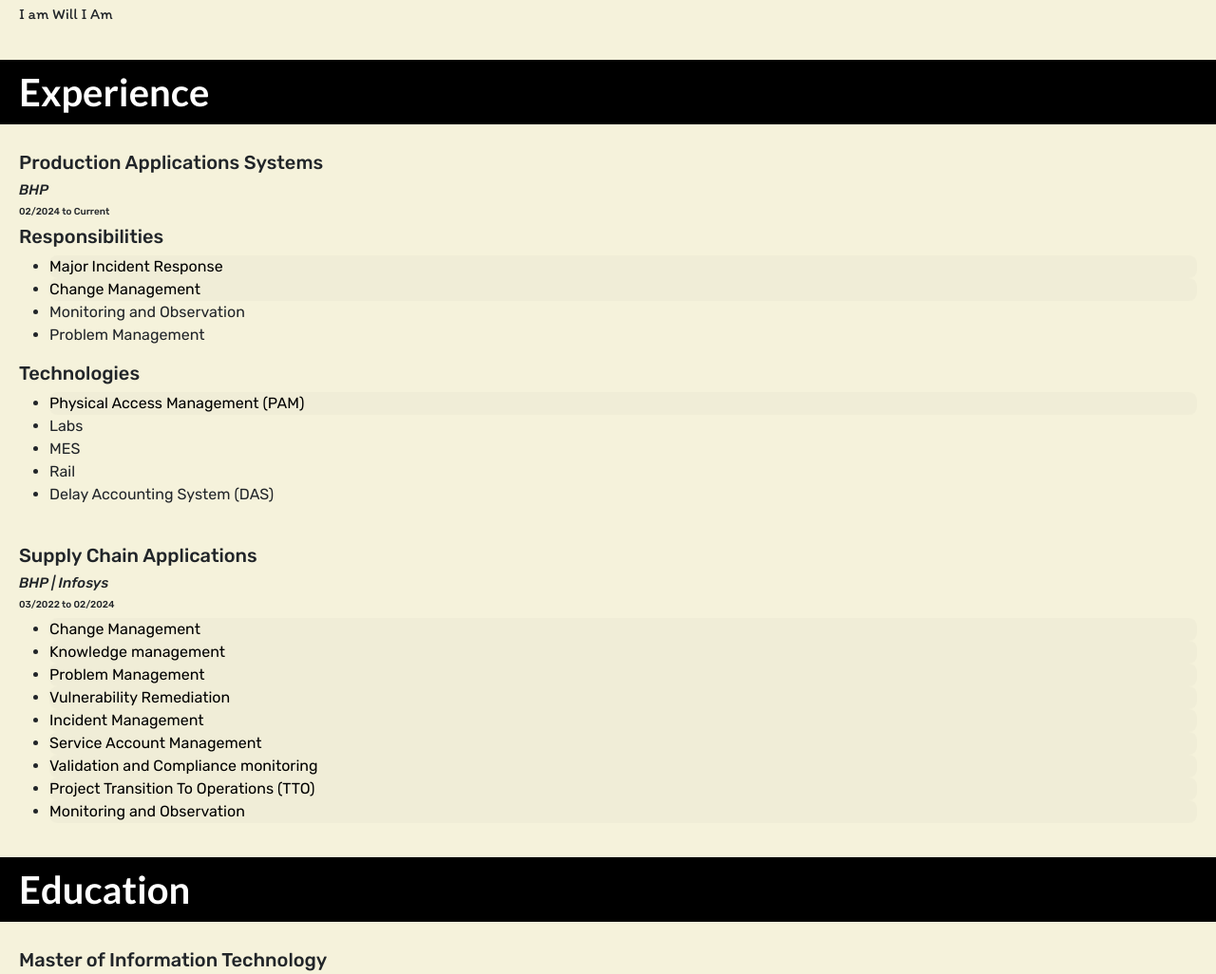
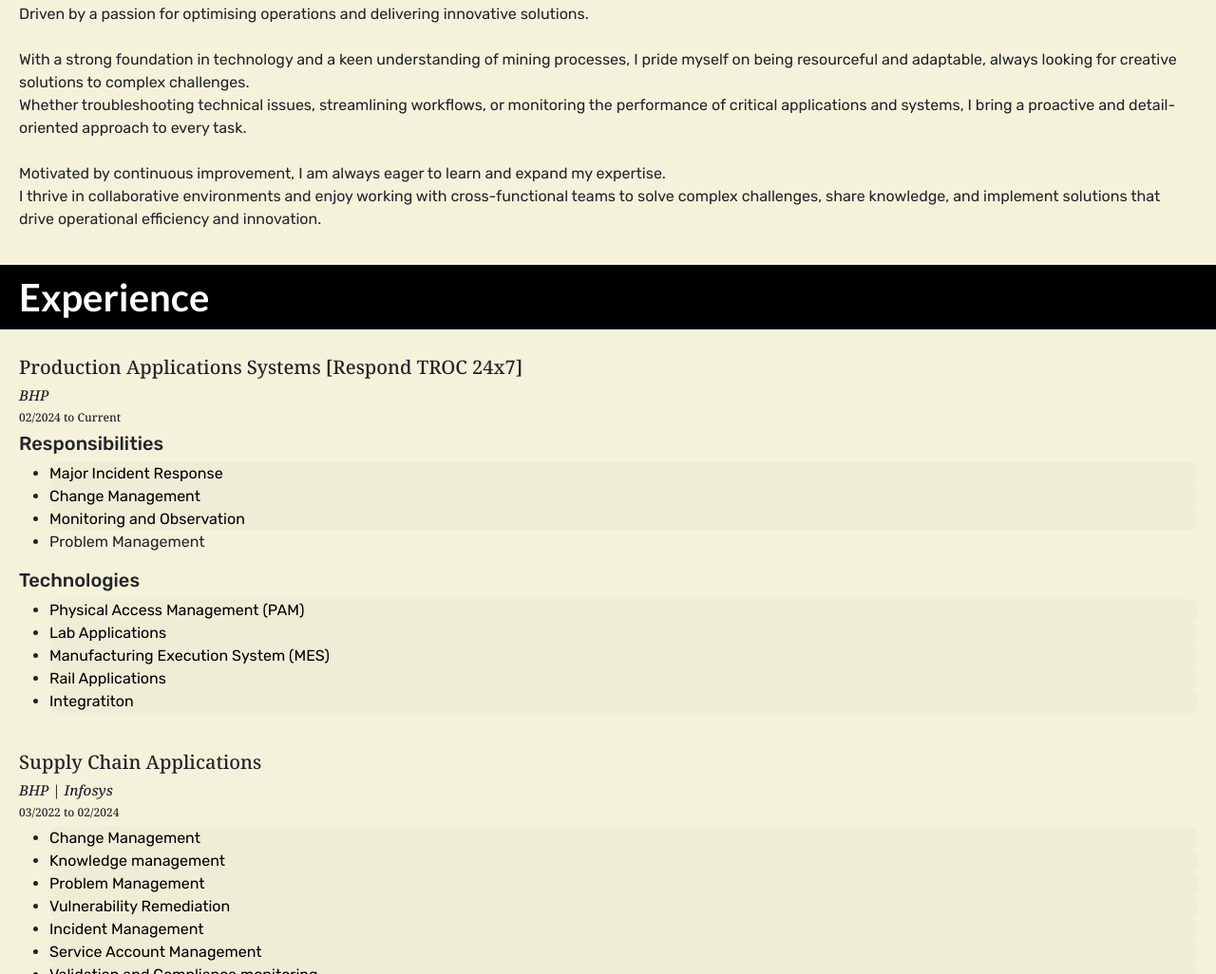
Before and after one commit to spaghettipanda/Website, a plain HTML site: page index.html in a window 1280 px wide. Shown: the part 383-1409 px from the top of the page at 95% size. Drawn offline with nearby package versions, Linux system fonts and the light colour scheme.

Commit message:
Additonal details, cleaned up css navbar styling

```diff
--- a/index.html
+++ b/index.html
@@ -23,10 +23,9 @@
 
     <link rel="preconnect" href="https://fonts.gstatic.com" crossorigin>
 
-    <!-- Importing "Itim", Rubik Wet Paint, and Rubik Fonts -->
-    <link
-        href="https://fonts.googleapis.com/css2?family=Itim&family=Lato:ital,wght@0,100;0,300;0,400;0,700;0,900;1,100;1,300;1,400;1,700;1,900&family=Rubik:ital,wght@0,300..900;1,300..900&display=swap"
-        rel="stylesheet">
+    <!-- Importing "Noto Serif", Rubik Wet Paint, and Rubik Fonts -->
+    <link href="https://fonts.googleapis.com/css2?family=Lato:ital,wght@0,100;0,300;0,400;0,700;0,900;1,100;1,300;1,400;1,700;1,900&family=Noto+Serif:ital,wght@0,100..900;1,100..900&family=Rubik:ital,wght@0,300..900;1,300..900&display=swap" rel="stylesheet">
+
 
     <!-- CSS Style Sheet (if -->
     <link rel="stylesheet" href="standard-style.css" />
@@ -75,14 +74,20 @@
         <div id="About Me">
             <h1>About Me</h1>
             <div class="details">
-                <p>I am Will I Am</p>
+                <p>Driven by a passion for optimising operations and delivering innovative solutions.
+                    <br><br>
+                    With a strong foundation in technology and a keen understanding of mining processes, I pride myself on being resourceful and adaptable, always looking for creative solutions to complex challenges.<br>
+                    Whether troubleshooting technical issues, streamlining workflows, or monitoring the performance of critical applications and systems, I bring a proactive and detail-oriented approach to every task.
+                    <br><br>
+                    Motivated by continuous improvement, I am always eager to learn and expand my expertise.<br>
+                    I thrive in collaborative environments and enjoy working with cross-functional teams to solve complex challenges, share knowledge, and implement solutions that drive operational efficiency and innovation.</p>
             </div>
         </div>
 
         <div id="Experience">
             <h1>Experience</h1>
             <div class="details">
-                <h2>Production Applications Systems</h2>
+                <h2>Production Applications Systems [Respond TROC 24x7]</h2>
                 <h3>BHP</h3>
                 <h4>02/2024 to Current</h4>
                 <h5>Responsibilities</h5>
@@ -114,7 +119,17 @@
                             </ul>
                         </div>
                     </li>
-                    <li>Monitoring and Observation</li>
+                    <li>
+                        <button class="collapsible">Monitoring and Observation</button>
+                        <div class="content-expand">
+                            <ul>
+                                <li>TROC HMI</li>
+                                <li>Splunk</li>
+                                <li>PI Vision</li>
+                                <li>Application Logs</li>
+                            </ul>
+                        </div>
+                    </li>
                     <li>Problem Management</li>
                 </ul>
 
@@ -145,10 +160,74 @@
                             </ul>
                         </div>
                     </li>
-                    <li>Labs</li>
-                    <li>MES</li>
-                    <li>Rail</li>
-                    <li>Delay Accounting System (DAS)</li>
+                    <li>
+                        <button class="collapsible">Lab Applications</button>
+                        <div class="content-expand">
+                            <ul>
+                                <li>CCLAS
+                                    <ul>
+                                        <li>Laboratory Information Management System (LIMS)</li>
+                                    </ul>
+                                </li>
+                                <li>SampleManager</li>
+                                <li>PrepMaster</li>
+                                <li>X-Ray Fluorescence (XRF)</li>
+                                <li>Thermogravimetric Analyzer (TGA)</li>
+                            </ul>
+                        </div>
+                    </li>
+                    <li>
+                        <button class="collapsible">Manufacturing Execution System (MES)</button>
+                        <div class="content-expand">
+                            <ul>
+                                <li>Materials Tracker (MT)
+                                    <ul>
+                                        <li>Materials Tracker Mines (MTM)</li>
+                                        <li>Materials Tracker Port (MTP)</li>
+                                    </ul>
+                                </li>
+
+                                <li>AVEVA Production Management
+                                    <ul>
+                                        <li>Production Accounting/Delay Accounting(DAS)</li>
+                                        <li>PI Hisorian (OSI PI)</li>
+                                        <li>SCADA</li>
+                                        <li>PI Vision</li>
+                                    </ul>
+                                </li>
+
+
+                            </ul>
+                        </div>
+                    </li>
+                    <li>
+                        <button class="collapsible">Rail Applications</button>
+                        <div class="content-expand">
+                            <ul>
+                                <li>Rail Historian (RH)
+                                    <ul>
+                                        <li>Rake Management</li>
+                                        <li>Database Corrections (Consist)</li>
+                                    </ul>
+                                </li>
+
+                                <li>Rail Status Board (RSB)</li>
+                                <li>TrainGraph+ (Rail Scheduling Tool)</li>
+                                <li>Rail Validation Console</li>
+                            </ul>
+                        </div>
+                    </li>
+                    <li>
+                        <button class="collapsible">Integratiton</button>
+                        <div class="content-expand">
+                            <ul>
+                                <li>Mulesoft</li>
+                                <li>StreamSets</li>
+                                <li>Solace</li>
+                                <li>GoAnyWhere (ManagedFileTransfer)</li>
+                            </ul>
+                        </div>
+                    </li>
                 </ul>
 
                 <br>
@@ -599,9 +678,13 @@
         <div id="Accomplishments">
             <h1>Accomplishments</h1>
             <div class="details">
-                <h2></h2>
-                <h3></h3>
-                <p></p>
+                <h2>WAIO Rail Data Automation Script</h2>
+                <h4><a href="https://bos-brightspot.bhp.com/#/preview/26492">Bright Spot 26492</a></h3>
+                <p> Developed a Python script to automate the extraction and processing of the correction data, with additional automation of exporting of data into an email template to be sent out to the relevant stakeholders and teams.
+                    <br>
+                    Packaged into a small executable file, the script which would utilise the pre-existing resources on the user's system to perform all the required actions to process and clean the tables of irrelevant data.
+                    <br><br>
+                    Value: Reduce time spent on manual repetitive data extraction by approximately 5-10 hours a week</p>
             </div>
         </div>
         <div id="Certifications">
--- a/standard-style.css
+++ b/standard-style.css
@@ -56,7 +56,8 @@
 }
 
 /* Navbar media queries */
-/* Hide all buttons except Home when width < 1050px */
+/* When screen is less than 1050px */
+/* Hide all buttons except Home */
 @media screen and (max-width: 1050px) {
   .topnav a:not(:first-child) {
     display: none;
@@ -65,26 +66,6 @@
     float: right;
     display: block;
   }
-}
-
-@media screen and (min-width: 550px) and (max-width: 1050px) {
-  .language {
-    float:left;
-    width: 50%;
-  }
-}
-
-@media screen and (min-width: 1051px){
-  .language {
-    float:left;
-    padding-left: 20px;
-    padding-right: 20px;
-    width: 33%;
-  }
-}
-
-/* Responsive Class*/
-@media screen and (max-width: 1050px) {
   .topnav.responsive {
     position: sticky;
   }
@@ -97,6 +78,16 @@
     float: none;
     display: block;
     text-align: left;
+  }
+}
+
+/* When screen width is greater than 1051px */
+@media screen and (min-width: 1051px){
+  .language {
+    float:left;
+    padding-left: 20px;
+    padding-right: 20px;
+    width: 33%;
   }
 }
 
@@ -169,24 +160,24 @@
 }
 
 h2 {
-  font-family: "Rubik", sans-serif;
+  font-family: "Noto Serif", serif;
   font-size: 20px;
 
 }
 
 h3 {
-  font-family: "Rubik", sans-serif;
+  font-family: "Noto Serif", serif;
   font-style: italic;
   font-size: 15px;
 }
 
 h4 {
-  font-family: "Rubik", sans-serif;
-  font-size: 10px;
+  font-family: "Noto Serif", serif;
+  font-size: 12px;
 }
 
 p {
-  font-family: "Itim", serif;
+  font-family: "Rubik", sans-serif;
 }
 
 .details{
@@ -194,10 +185,13 @@
 }
 
 /* Font Flags */
-.itim-regular {
-  font-family: "Itim", serif;
-  font-weight: 400;
+.noto-serif {
+  font-family: "Noto Serif", serif;
+  font-optical-sizing: auto;
+  font-weight: 100;
   font-style: normal;
+  font-variation-settings:
+    "wdth" 100;
 }
 
 .rubik {
```
